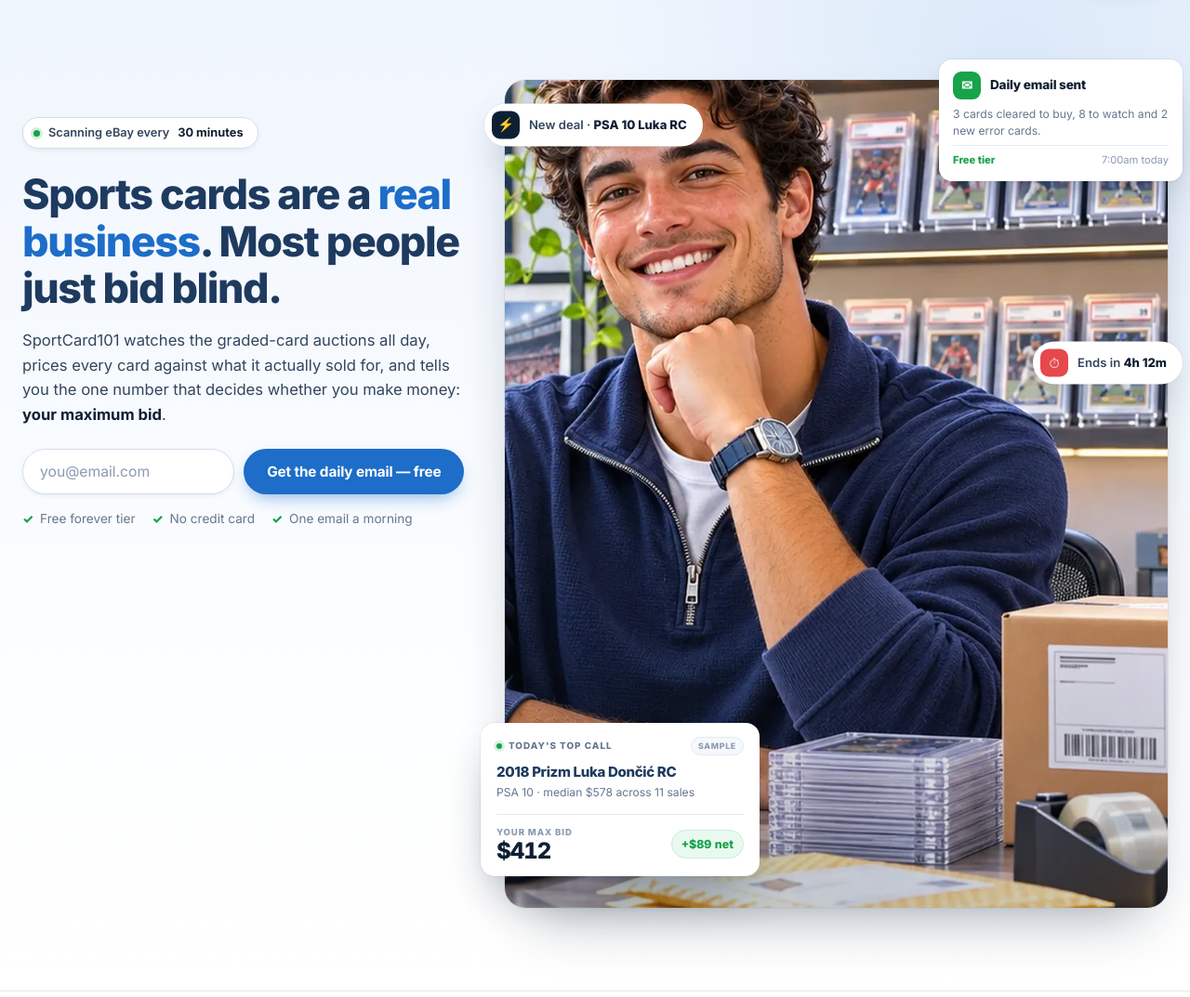
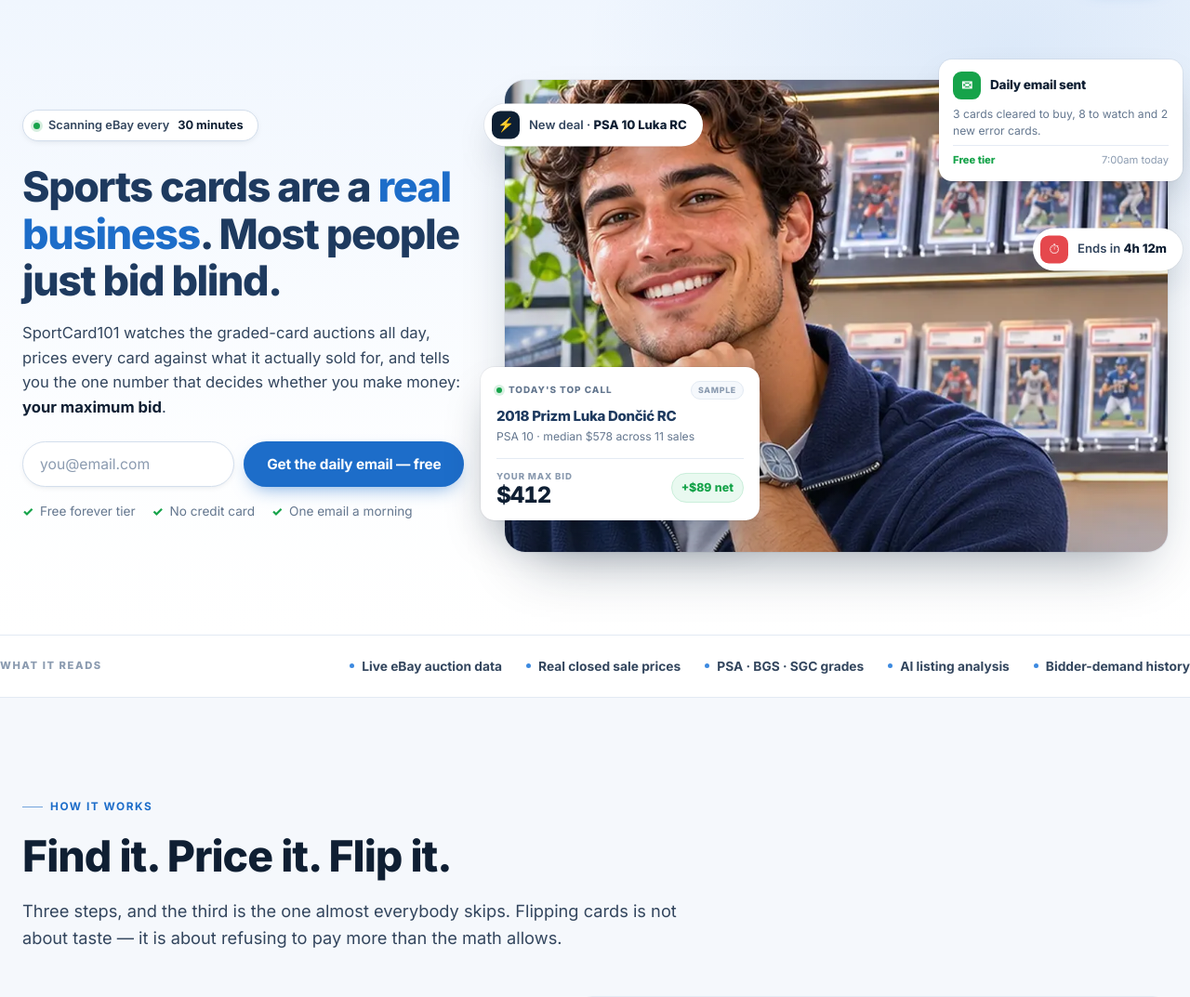
Before and after one commit to aimbluemedia/sportcard101, a PHP site: page / in a window 1280 px wide. Shown: the part 71-1144 px from the top of the page at 93% size. Run offline with PHP 8.4, Linux system fonts and the light colour scheme; data that the repository does not hold is empty; some libraries are stand-ins or nearby versions.

Commit message:
Make both hero columns the same height
The copy column was ~508px against a 917px photo, so the hero ended with a
large empty block under the text. The copy column now sets the row height
and the photo stretches to match it.

Measured top and bottom edges of the two columns at 1440x900, 1366x768,
1280x800, 1100 and 1001: both delta 0px at every one.

- Grid is align-items: stretch; the photo drops aspect-ratio above 1000px
  and takes height: 100% instead.
- The <img> is positioned absolute inside it. Left in flow its intrinsic
  1149px would have set the row height and the stretch would have had
  nothing to do.
- object-position 50% 14% frames the now-landscape box on the subject.
- Hero image recropped with headroom above the head (y offset 140 -> 66).
  The old crop started level with his hair, so any top crop clipped it.

Two things fall out of this: the whole hero now fits above the fold
(716px tall at 1440), so the bottom-anchored call card is visible without
scrolling — it was at y=1040, now 657.

Also fixed: making the copy column a flex column stretched the status pill
to the full column width (254px -> full). It gets align-self: flex-start.

Below 1001px nothing changes — the photo keeps its 4:5 portrait ratio and
the columns stack. No horizontal overflow at 390px; no floating card
overlaps the hero copy at 1440/1366/1280.

Co-Authored-By: Claude Opus 5 <noreply@anthropic.com>
Claude-Session: https://claude.ai/code/session_011u1kKiGe19jiFif2ZNeQGR

```diff
--- a/assets/home.css
+++ b/assets/home.css
@@ -169,15 +169,17 @@ h1, h2, h3, h4 { margin: 0; font-weight: 800; letter-spacing: -.022em; line-heig
 .hm-hero::after { content: ''; position: absolute; inset: auto 0 0 0; height: 1px; background: var(--border); }
 .hm-hero > * { position: relative; }
 
-/* 40% copy / 60% photo.
-   Top-aligned, not centred: the photo is taller than the viewport, and
-   centring the copy against it pushes the email form below the fold. */
-.hm-hero-grid { display: grid; grid-template-columns: minmax(0, .8fr) minmax(0, 1.2fr); gap: clamp(28px, 3.4vw, 50px); align-items: start; }
-.hm-hero-copy { padding-top: clamp(16px, 5vh, 64px); }
+/* 40% copy / 60% photo, both columns the same height.
+   The copy column sets the row height and the photo stretches to match it,
+   so the two sides start and finish together. */
+.hm-hero-grid { display: grid; grid-template-columns: minmax(0, .8fr) minmax(0, 1.2fr); gap: clamp(28px, 3.4vw, 50px); align-items: stretch; }
+.hm-hero-copy { display: flex; flex-direction: column; justify-content: center; padding: clamp(18px, 4vh, 46px) 0; }
+/* flex children stretch across the cross axis by default, which would pull
+   the status pill out to the full column width */
+.hm-hero-copy > .hm-pill { align-self: flex-start; }
 
 @media (max-width: 1000px) {
-    .hm-hero-grid { align-items: center; }
-    .hm-hero-copy { padding-top: 0; }
+    .hm-hero-copy { padding: 0; }
 }
 
 .hm-pill {
@@ -244,12 +246,22 @@ h1, h2, h3, h4 { margin: 0; font-weight: 800; letter-spacing: -.022em; line-heig
 .hm-photo {
     position: relative; border-radius: 22px; overflow: hidden;
     box-shadow: 0 30px 60px -28px rgba(13, 31, 51, .45), 0 0 0 1px rgba(13, 31, 51, .05);
-    /* No max-height here: with aspect-ratio set, capping the height shrinks
-       the width to match and the photo loses its 75% share of the row. The
-       hero is simply tall, as in the reference. */
+    /* Portrait while the hero is stacked; on the two-column layout below the
+       height comes from the copy column instead. Never cap the height while
+       aspect-ratio is in play — that shrinks the width to match and the photo
+       silently loses its share of the row. */
     aspect-ratio: 4 / 5; background: var(--blue-100);
 }
 .hm-photo img { width: 100%; max-width: 100%; height: 100%; object-fit: cover; display: block; }
+
+@media (min-width: 1001px) {
+    /* The image is taken out of flow so it contributes no intrinsic height —
+       otherwise its 1149px would set the row height and the stretch would
+       have nothing to do. */
+    .hm-photo { aspect-ratio: auto; height: 100%; min-height: 470px; }
+    .hm-photo picture { position: absolute; inset: 0; display: block; }
+    .hm-photo img { position: absolute; inset: 0; object-position: 50% 14%; }
+}
 .hm-photo::after {
     content: ''; position: absolute; inset: 0; pointer-events: none;
     background: linear-gradient(200deg, transparent 48%, rgba(13, 31, 51, .3) 100%);
```
Also changed, not shown: assets/img/hero-desk.jpg, assets/img/hero-desk.webp.
